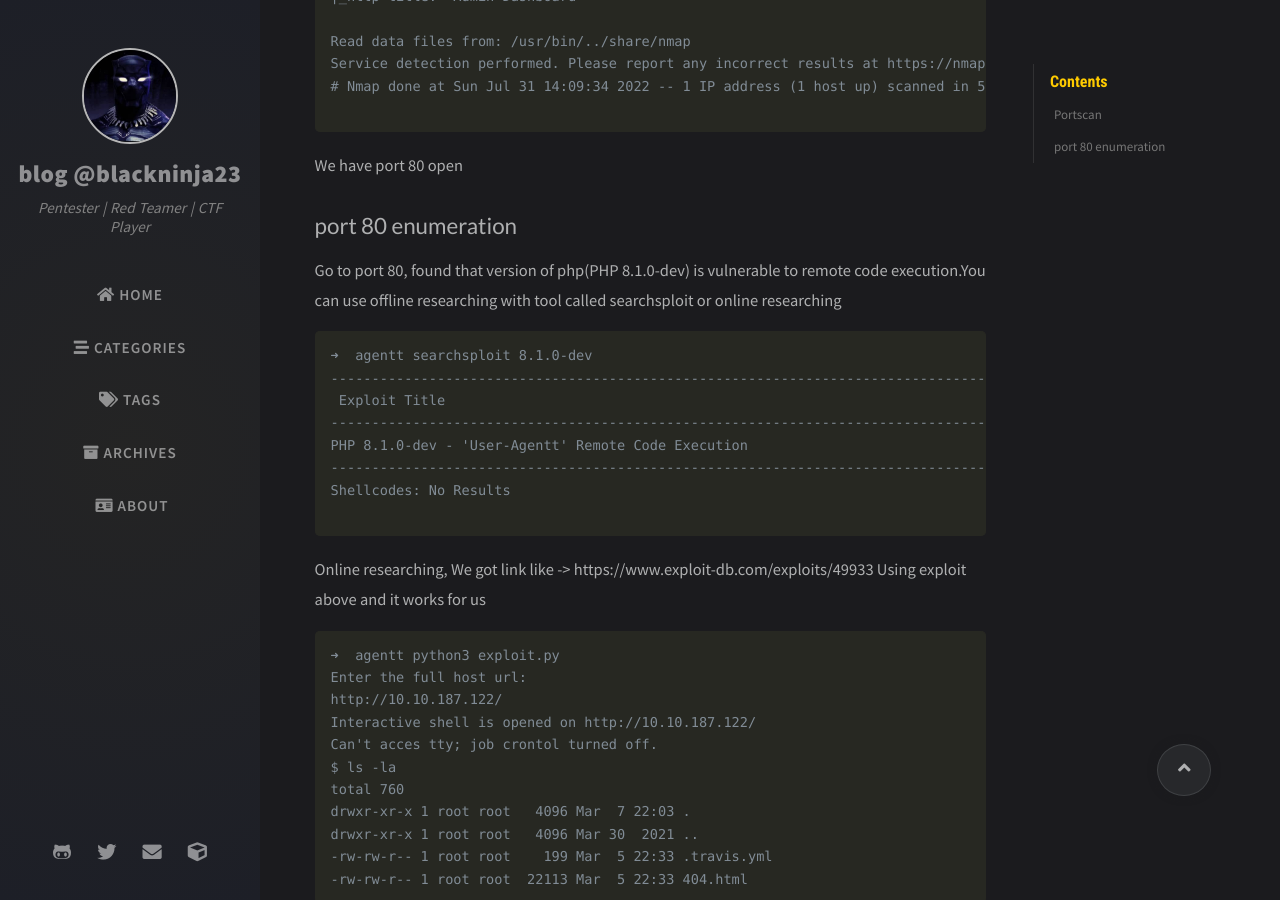
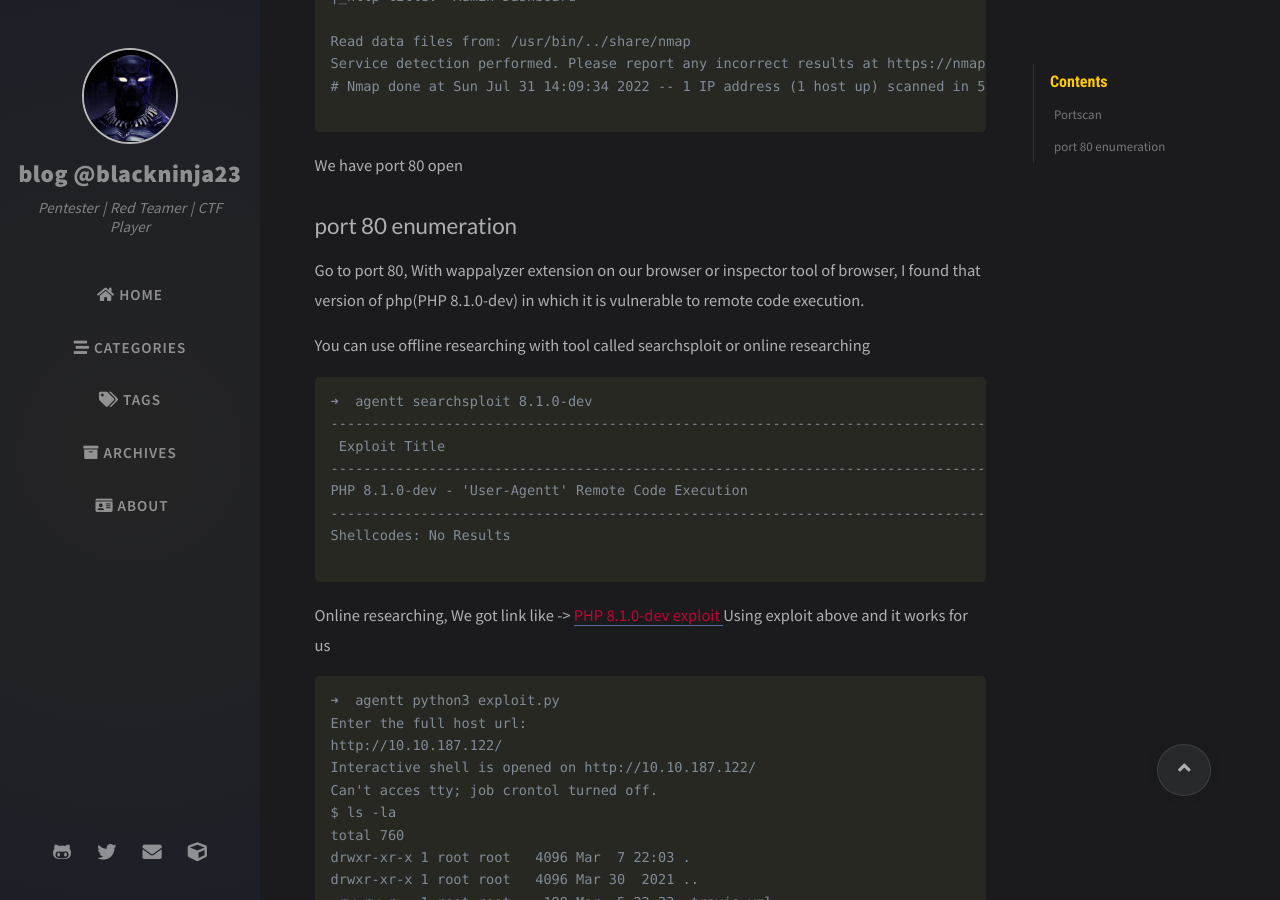
Before and after one commit to blackninja23/blackninja23.github.io, a Jekyll site: the page built from _posts/agentt/2022-08-06-Agent T Walkthrough.md, in a window 1280 px wide and 900 px high, scrolled down 948 px. Built offline with Jekyll 4.4.1, drawn with Linux system fonts in a browser that asks for light colours; nearby versions of some CDN libraries; comment, search, counter and statistics services are not loaded.

Commit message:
Update 2022-08-06-Agent T Walkthrough.md

````diff
--- a/_posts/agentt/2022-08-06-Agent T Walkthrough.md
+++ b/_posts/agentt/2022-08-06-Agent T Walkthrough.md
@@ -34,7 +34,10 @@ Service detection performed. Please report any incorrect results at https://nmap
 ```
 We have port 80 open
 ## port 80 enumeration
-Go to port 80, found that version of php(PHP 8.1.0-dev) is vulnerable to remote code execution.You can use offline researching with tool called searchsploit or online researching
+Go to port 80,
+With wappalyzer extension on our browser or inspector tool of browser, I found that version of php(PHP 8.1.0-dev) in which it is vulnerable to remote code execution.
+
+You can use offline researching with tool called searchsploit or online researching
 ```
 ➜  agentt searchsploit 8.1.0-dev
 --------------------------------------------------------------------------------------------------------------------------------------- ---------------------------------
@@ -46,7 +49,7 @@ Shellcodes: No Results
 
 ```
 Online researching,
-We got link like -> https://www.exploit-db.com/exploits/49933
+We got link like -> <a href='https://www.exploit-db.com/exploits/49933'>PHP 8.1.0-dev exploit </a>
 Using exploit above and it works for us
 ```
 ➜  agentt python3 exploit.py
````
